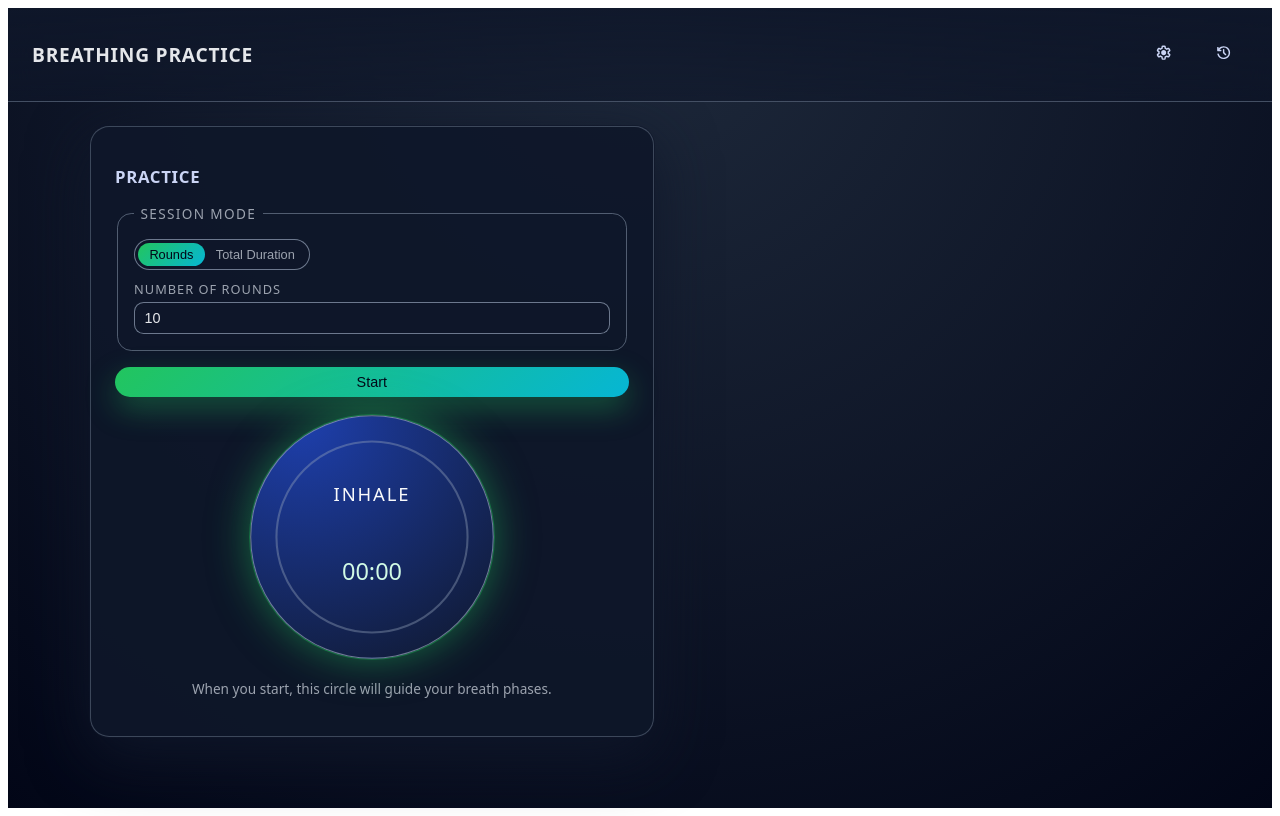
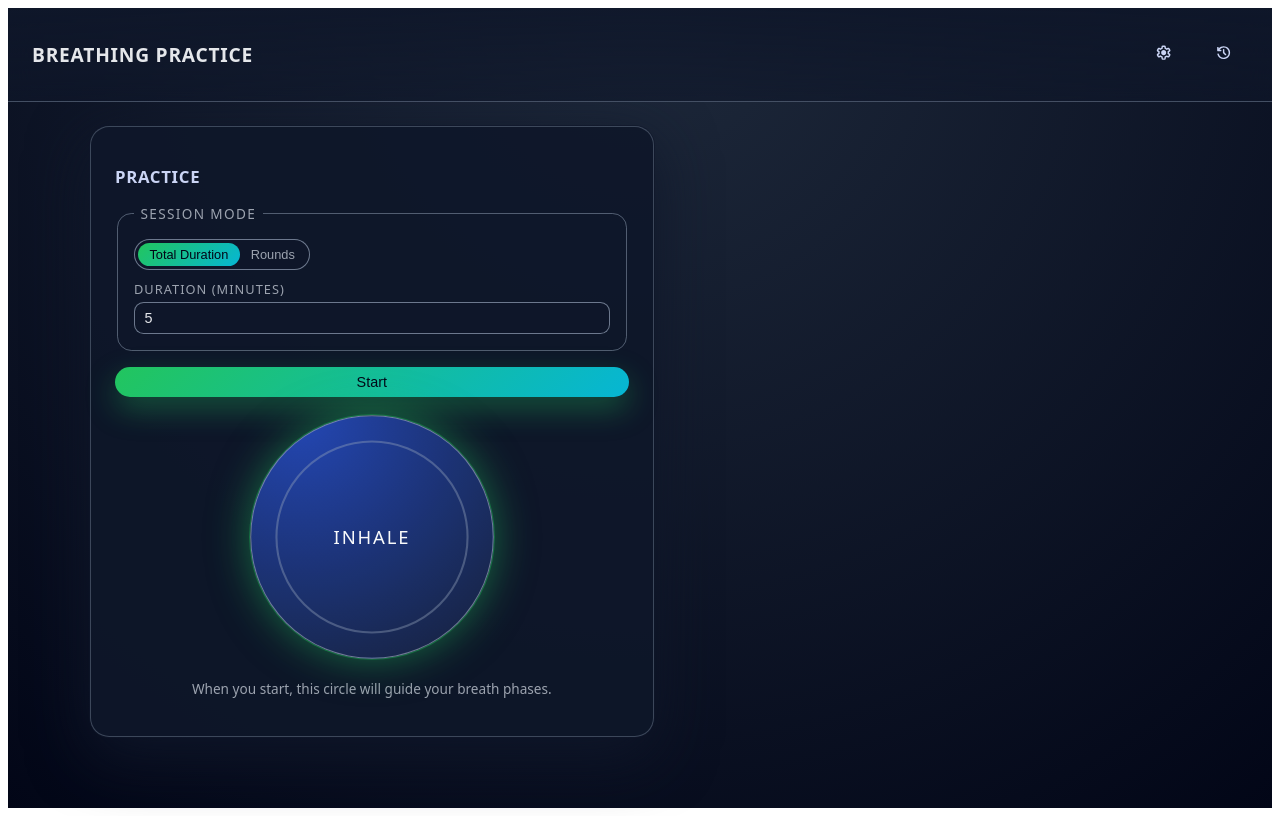
Before and after one commit to katmetax/breathing-practice, a Vue app: page / in a window 1280 px wide. Built offline with nearby package versions, Linux system fonts and the light colour scheme.

Commit message:
Change graphic for time passed

```diff
--- a/src/App.vue
+++ b/src/App.vue
@@ -82,6 +82,7 @@ const onSettingsClick = () => {
 }
 
 .nav-link {
+  cursor: pointer;
   padding: 0.4rem 0.9rem;
   border-radius: 999px;
   font-size: 0.9rem;
--- a/src/views/TimerPage.vue
+++ b/src/views/TimerPage.vue
@@ -11,18 +11,18 @@
               <button
                 class="mode-pill"
                 type="button"
+                :class="{ 'mode-pill--active': mode === 'duration' }"
+                @click="mode = 'duration'"
+              >
+                Total Duration
+              </button>
+              <button
+                class="mode-pill"
+                type="button"
                 :class="{ 'mode-pill--active': mode === 'rounds' }"
                 @click="mode = 'rounds'"
               >
                 Rounds
-              </button>
-              <button
-                class="mode-pill"
-                type="button"
-                :class="{ 'mode-pill--active': mode === 'duration' }"
-                @click="mode = 'duration'"
-              >
-                Total Duration
               </button>
             </div>
 
@@ -58,13 +58,22 @@
         </form>
 
         <section class="session-visual">
-          <div class="breath-circle" :class="['breath-circle--' + currentPhase]" aria-live="polite">
+          <div
+            class="breath-circle"
+            :class="['breath-circle--' + currentPhase]"
+            :style="{ '--phase-progress': phaseProgress }"
+            aria-live="polite"
+          >
+            <div class="breath-progress" aria-hidden="true"></div>
             <p class="breath-phase-label">
               {{ phaseLabel }}
             </p>
+            <!--
+              Debug-only literal timer. Kept for development but hidden in the UI.
             <p class="breath-timer-label">
               {{ formattedElapsed }}
             </p>
+            -->
           </div>
           <p class="session-meta">
             <span v-if="isRunning">
@@ -101,7 +110,7 @@ import { useSessionConfigStore } from '../stores/sessionConfig'
 
 const saveSuccess = ref('')
 
-const mode = ref<SessionMode>('rounds')
+const mode = ref<SessionMode>('duration')
 const rounds = ref(10)
 const durationMinutes = ref(5)
 
@@ -117,6 +126,7 @@ const currentPhase = ref<'inhale' | 'hold_in' | 'exhale' | 'hold_out'>('inhale')
 const currentRound = ref(1)
 const elapsedTotal = ref(0)
 const elapsedPhase = ref(0)
+const currentPhaseDuration = ref(1)
 const lastDurationSec = ref<number | null>(null)
 
 const canStart = computed(() => {
@@ -141,12 +151,19 @@ const phaseLabel = computed(() => {
 })
 
 const formattedElapsed = computed(() => {
-  const total = Math.floor(elapsedTotal.value)
-  const minutes = Math.floor(total / 60)
-    .toString()
-    .padStart(2, '0')
-  const seconds = (total % 60).toString().padStart(2, '0')
-  return `${minutes}:${seconds}`
+  // Show total elapsed with sub-second precision so fractional phase
+  // durations (e.g. 8.2s) are visible during the session.
+  const seconds = elapsedTotal.value
+  if (!Number.isFinite(seconds) || seconds < 0) return '0.0s'
+  return `${seconds.toFixed(1)}s`
+})
+
+const phaseProgress = computed(() => {
+  const total = currentPhaseDuration.value
+  if (!Number.isFinite(total) || total <= 0) return 0
+  const ratio = elapsedPhase.value / total
+  if (!Number.isFinite(ratio)) return 0
+  return Math.max(0, Math.min(1, ratio))
 })
 
 const lastDurationDisplay = computed(() => {
@@ -225,6 +242,7 @@ function handleStart() {
   currentRound.value = 1
   elapsedTotal.value = 0
   elapsedPhase.value = 0
+  currentPhaseDuration.value = firstPhase.durationSec
 
   timerEngine.init(
     {
@@ -239,6 +257,10 @@ function handleStart() {
         currentRound.value = state.currentRound
         elapsedPhase.value = state.currentPhaseElapsed
         elapsedTotal.value = state.totalElapsed
+        const nextPhaseConfig = phases.find((p) => p.phase === state.currentPhase)
+        if (nextPhaseConfig) {
+          currentPhaseDuration.value = nextPhaseConfig.durationSec
+        }
         audioController.playPhaseTone()
       },
       onTick(state) {
@@ -558,6 +580,18 @@ onBeforeUnmount(() => {
     transform 500ms ease;
 }
 
+.breath-progress {
+  position: absolute;
+  inset: 0;
+  background: conic-gradient(
+    rgba(34, 197, 94, 0.85) calc(var(--phase-progress, 0) * 360deg),
+    rgba(15, 23, 42, 0.7) 0
+  );
+  mix-blend-mode: screen;
+  opacity: 0.55;
+  pointer-events: none;
+}
+
 .breath-phase-label {
   font-size: 1.1rem;
   letter-spacing: 0.1em;
```
